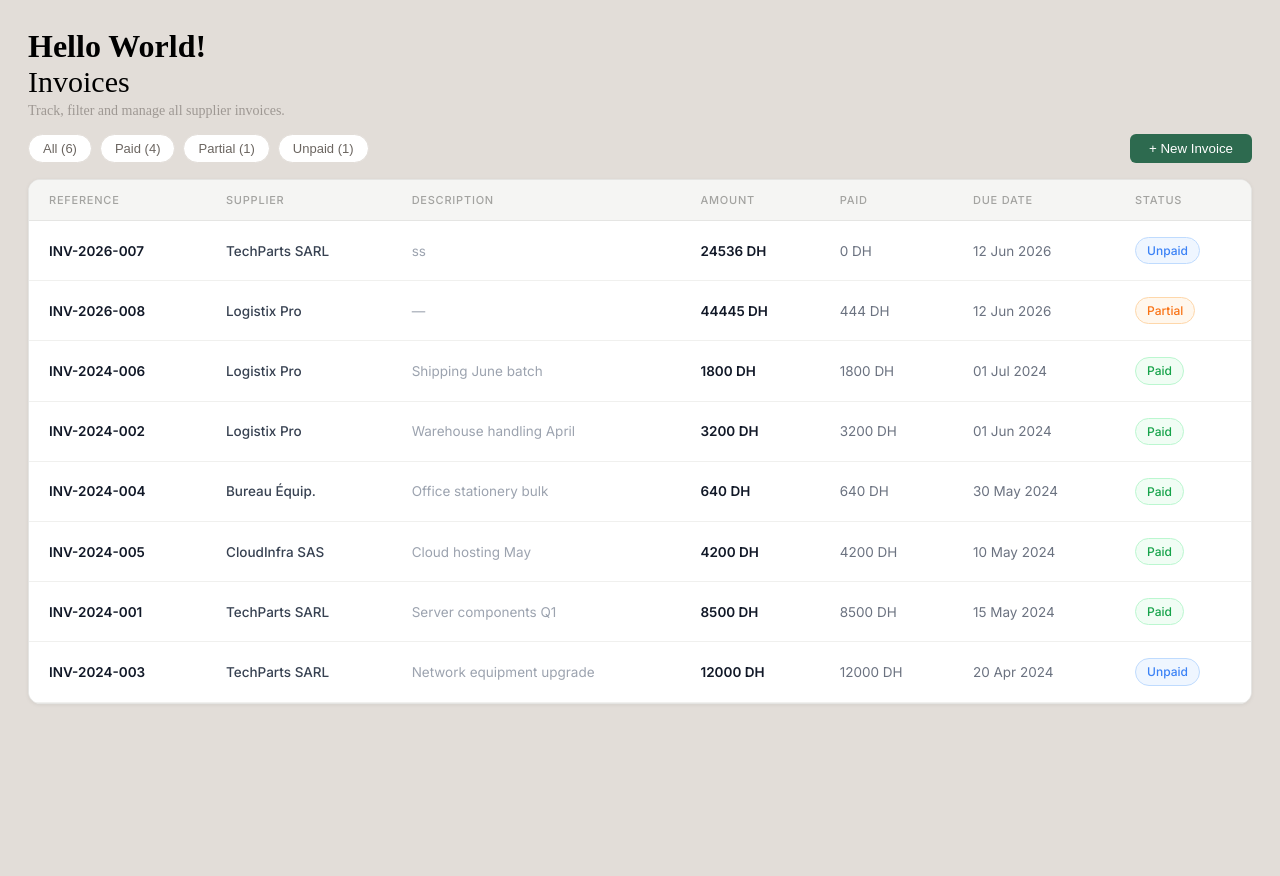
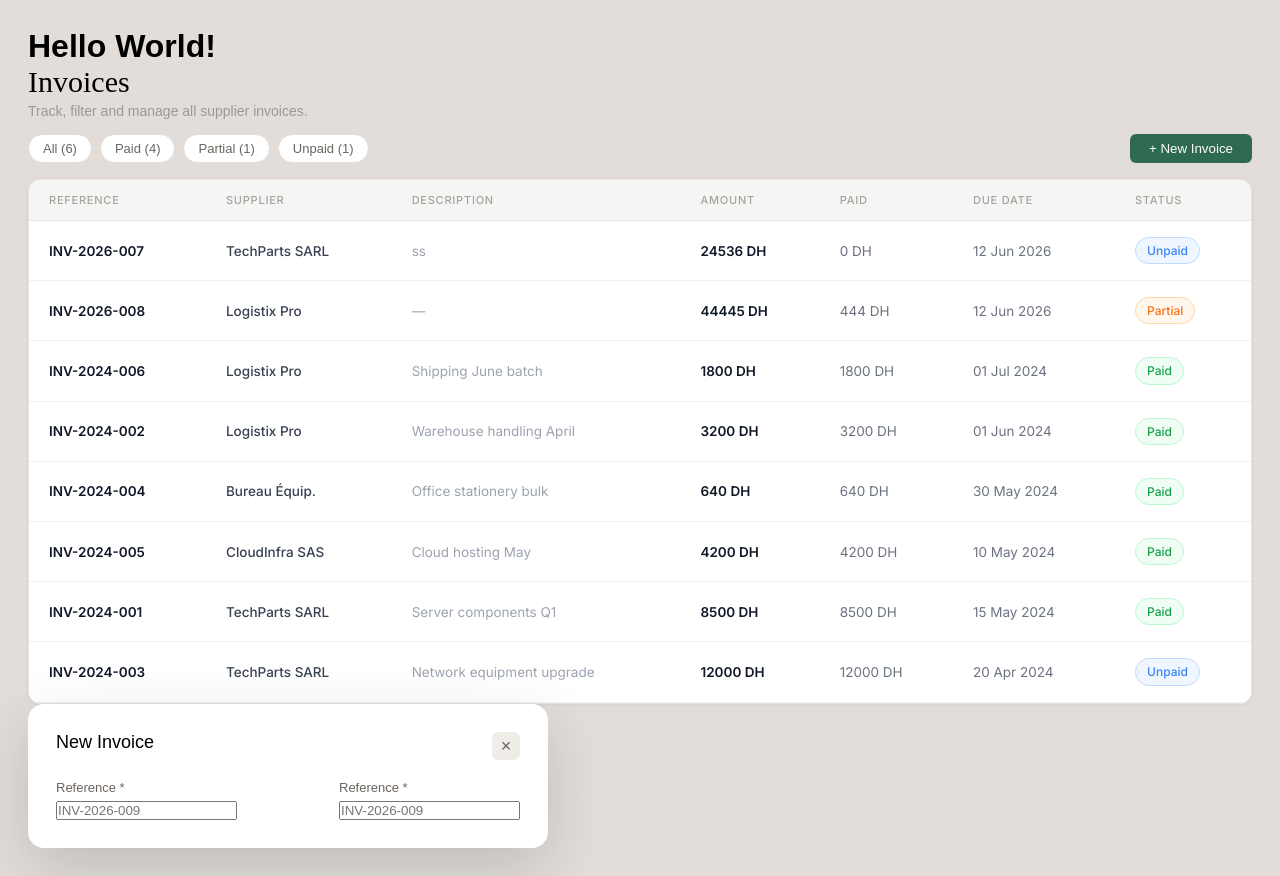
Before and after one commit to shsalima/smart-invoice-payment-tracking, a React (Vite) app in the folder front-end/: page / in a window 1280 px wide. Before the commit the page ends 800 px from the top, so only its background shows below. Built offline with nearby package versions, Linux system fonts and the light colour scheme.

Commit message:
feat working on add invoice modal jsx and styling

```diff
--- a/front-end/src/App.jsx
+++ b/front-end/src/App.jsx
@@ -1,4 +1,5 @@
 import InvoiceTable from "./components/InvoicesComponents/InvoicesTable";
+import { NewInvoiceModal } from "./components/InvoicesComponents/NewInvoiceModal";
 import { InvoicePage } from "./pages/InvoicePage";
 
 function App() {
@@ -7,6 +8,7 @@ function App() {
       <h1>Hello World!</h1>
       <InvoicePage />
       <InvoiceTable />
+      <NewInvoiceModal />
     </>
   );
 }
--- a/front-end/src/components/InvoicesComponents/NewInvoiceModal.jsx
+++ b/front-end/src/components/InvoicesComponents/NewInvoiceModal.jsx
@@ -0,0 +1,23 @@
+import "../../css/style.css";
+export function NewInvoiceModal() {
+  return (
+    <div className="modal">
+      <div className="modal-header">
+        <span>New Invoice</span>
+        <button>&times;</button>
+      </div>
+      <div className="modal-body">
+        <div className="form-row">
+          <div className="form-group">
+            <label className="form-label">Reference *</label>
+            <input type="text" placeholder="INV-2026-009" />
+          </div>
+          <div className="form-group">
+            <label className="form-label">Reference *</label>
+            <input type="text" placeholder="INV-2026-009" />
+          </div>
+        </div>
+      </div>
+    </div>
+  );
+}
--- a/front-end/src/css/style.css
+++ b/front-end/src/css/style.css
@@ -8,6 +8,7 @@
 body {
   background: #e2ddd8;
   padding: 28px;
+  font-family: "DM Sans", sans-serif;
 }
 /* .header-container {
   display: flex;
@@ -184,3 +185,69 @@ body {
   background-color: #f0fdf4;
   border: 1px solid #bbf7d0;
 }
+
+/* ------------------ADD NEW INVOICE MODAL------------------ */
+.modal {
+  background: #fff;
+  border-radius: 16px;
+  padding: 28px;
+  width: 520px;
+  max-width: 95vw;
+  max-height: 90vh;
+  overflow-y: auto;
+  transition: transform 0.2s;
+  box-shadow: 0 20px 60px rgba(0, 0, 0, 0.15);
+}
+.modal-header {
+  display: flex;
+  justify-content: space-between;
+  margin-bottom: 20px;
+}
+
+.modal-header button {
+  background-color: #f0ede8;
+  width: 28px;
+  height: 28px;
+  border-radius: 6px;
+  border: none;
+  color: #6b6560;
+  cursor: pointer;
+  display: flex;
+  align-items: center;
+  justify-content: center;
+  font-size: 18px;
+  line-height: 1;
+}
+
+.modal-header span {
+  font-size: 18px;
+  font-weight: 500;
+}
+
+.form-row {
+  display: flex;
+  justify-content: space-between;
+}
+
+.form-group {
+  display: flex;
+  flex-direction: column;
+}
+
+.form-label {
+  display: block;
+  font-size: 13px;
+  font-weight: 500;
+  color: #6b6560;
+  margin-bottom: 6px;
+}
+.form-input {
+  width: 100%;
+  padding: 9px 12px;
+  border: 1px solid #ccc7c0;
+  border-radius: 8px;
+  font-size: 14px;
+  background: #ffffff;
+  color: #1a1714;
+  transition: border-color 0.15s;
+}
```
